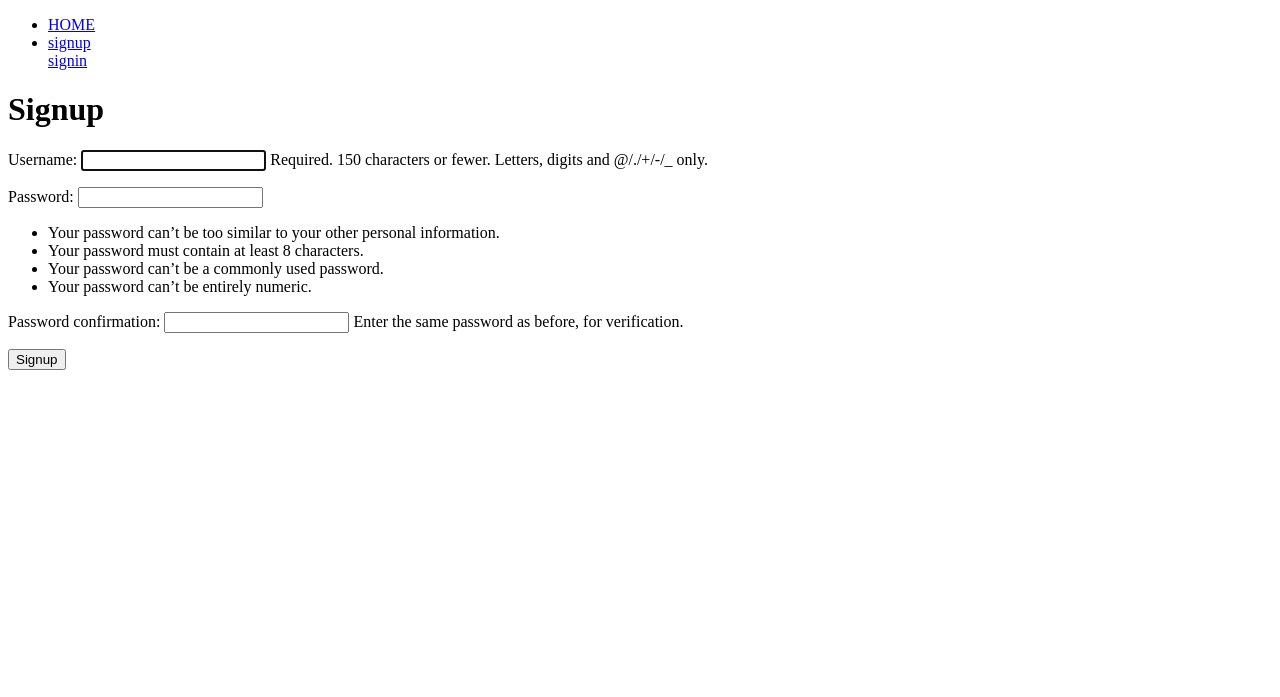
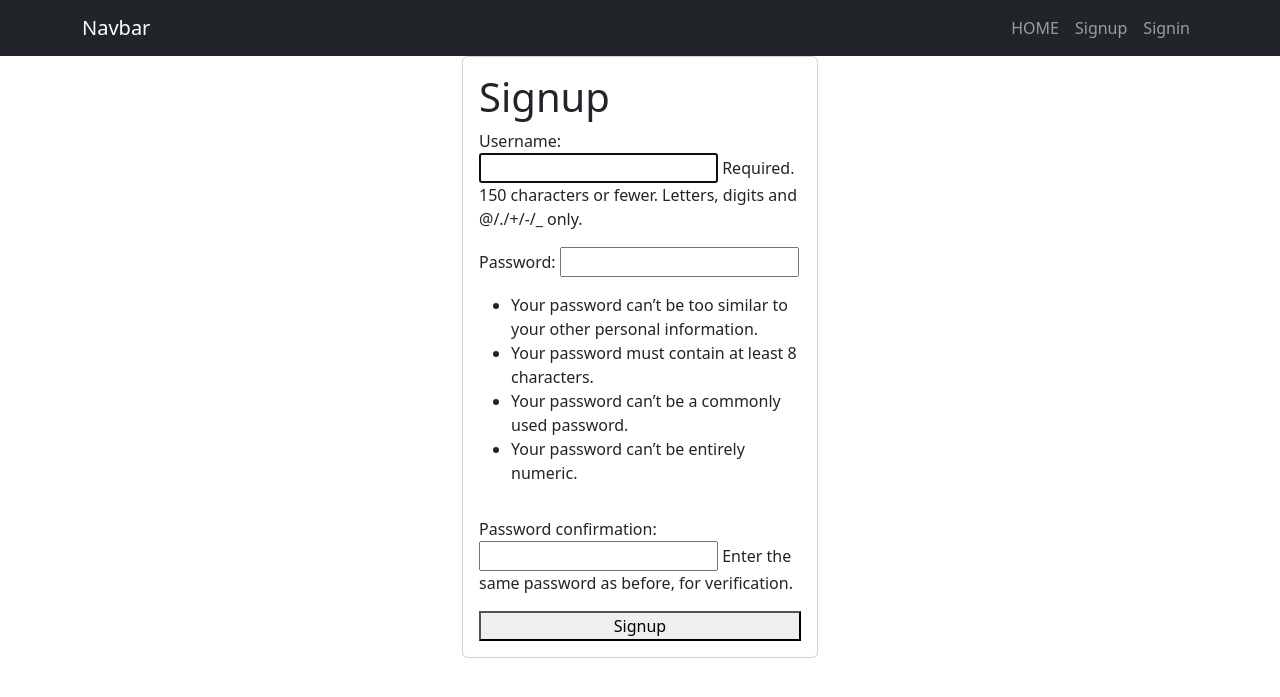
Before and after one commit to garciafelipe1/ProjectWithDjanAndAuthentication, a Django app: page /signup/ in a window 1280 px wide. Shown: the top 697 px of the page. Run offline with Django 5.2, Linux system fonts and the light colour scheme.

Commit message:
changes: form signup

```diff
--- a/djangocrud/settings.py
+++ b/djangocrud/settings.py
@@ -118,6 +118,8 @@ USE_TZ = True
 
 STATIC_URL = 'static/'
 
+LOGIN_URL= 'signin'
+
 # Default primary key field type
 # https://docs.djangoproject.com/en/5.1/ref/settings/#default-auto-field
 
--- a/djangocrud/urls.py
+++ b/djangocrud/urls.py
@@ -24,6 +24,7 @@ urlpatterns = [
     path("", views.home, name="home"),
     path("signup/", views.signup, name="home"),
     path("tasks/", views.tasks, name="tasks"),
+    path("tasks_completed/", views.tasks_completed, name="tasks_completed"),
     path("tasks/create/", views.create_task, name="create_task"),
     path("task/<int:task_id>/", views.task_detail, name="task_detail"),
     path("task/<int:task_id>/complete", views.complete_task ,name="complete_task"),
--- a/tasks/templates/base.html
+++ b/tasks/templates/base.html
@@ -4,32 +4,48 @@
     <meta charset="UTF-8">
     <meta name="viewport" content="width=device-width, initial-scale=1.0">
     <title>django crud</title>
+    <link rel="stylesheet" href="https://cdn.jsdelivr.net/npm/bootstrap@5.3.3/dist/css/bootstrap.min.css">
 </head>
 <body>
-    <nav>
-        <ul>
-            <li>
-                <a href="/">HOME</a>
+    <nav class="navbar navbar-expand-lg black navbar-dark bg-dark">
+        <div class="container">
+          <a class="navbar-brand" href="#">Navbar</a>
+          <button class="navbar-toggler" type="button" data-bs-toggle="collapse" data-bs-target="#navbarNav" aria-controls="navbarNav" aria-expanded="false" aria-label="Toggle navigation">
+            <span class="navbar-toggler-icon"></span>
+          </button>
+          <div class="collapse navbar-collapse" id="navbarNav">
+            <ul class="navbar-nav ms-auto">
+                <li class="nav-item">
+                    <a href="/" class="nav-link">HOME</a>
                 </li>
                 {% if user.is_authenticated %}
-            <li>
-                <a href="/tasks">tasks</a>
+                    <li class="nav-item">
+                        <a href="{% url 'tasks' %}" class="nav-link ">Tasks pending</a>
                     </li>
-            <li>
-                <a href="/tasks/create/">create tasks</a>
+                    <li class="nav-item">
+                        <a href="{% url 'tasks_completed' %}" class="nav-link">Tasks completed</a>
                     </li>
-            <li>
-                <a href="/logout">logout</a>
+                    <li class="nav-item">
+                        <a href="/tasks/create/" class="nav-link">Create tasks</a>
+                    </li>
+                    <li class="nav-item">
+                        <a href="/logout" class="nav-link">Logout</a>
                     </li>
                 {% else %}
-            <li>
-                <a href="/signup">signup</a>
+                    <li class="nav-item">
+                        <a href="/signup" class="nav-link">Signup</a>
                     </li>
-                <a href="/signin">signin</a>
+                    <li class="nav-item">
+                        <a href="/signin" class="nav-link">Signin</a>
                     </li>
                 {% endif %}
             </ul>
+
+          </div>
+        </div>
       </nav>
+
+
 
     {% block content %}
     {% endblock %}
--- a/tasks/templates/signup.html
+++ b/tasks/templates/signup.html
@@ -1,13 +1,22 @@
 {% extends 'base.html' %}
 
 {% block content %}
+
+<main class="container">
+    <div class="row">
+        <div class="col-md-4 offset-md-4">
+            <form  method="post" class="card card-body">
                 <h1>Signup</h1>
                 {{error}}
-<form  method="post">
                 {%csrf_token%}
                 {{form.as_p}}
                 <button>Signup</button>
             </form>
 
+        </div>
+    </div>
+
+</main>
+
 
 {% endblock %}
--- a/tasks/templates/tasks.html
+++ b/tasks/templates/tasks.html
@@ -2,7 +2,7 @@
 
 
 {% block content %}
-<h1>Task</h1>
+<h1>Task pending</h1>
 
 
 <ul>
@@ -16,7 +16,10 @@
             {% endif %}
             <p>{{task.description}}</p>
             <p>{{task.user.username}}</p>
+            <p>{{task.datecompleted|date:'M J Y:i'}}</p>
         </a>
+
+
 
 
     </li>
--- a/tasks/views.py
+++ b/tasks/views.py
@@ -8,6 +8,8 @@ from .forms import TaskForm
 from .models import Task
 from django.contrib.auth.decorators import login_required
 from django.utils import timezone
+
+
 # Create your views here.
 def home(request):
     return render(request, "home.html")
@@ -39,6 +41,8 @@ def signup(request):
         {"form": UserCreationForm, "error": "PASSWORD Do not match"},
     )
 
+
+@login_required
 def tasks(request):
     if request.user.is_authenticated:
         tasks = Task.objects.filter(user=request.user)
@@ -47,6 +51,7 @@ def tasks(request):
 
     return render(request, 'tasks.html', {'tasks': tasks, 'user_authenticated': request.user.is_authenticated})
 
+@login_required
 def create_task(request):
 
 
@@ -67,6 +72,10 @@ def create_task(request):
                 'error': 'please provide valid dates'
             })
 
+
+
+
+@login_required
 def task_detail(request,task_id):
     if request.method == 'GET':
         task = get_object_or_404(Task, pk=task_id, user=request.user)
@@ -86,7 +95,7 @@ def task_detail(request,task_id):
             })
 
 
-
+@login_required
 def signout(request):
     logout(request)
     return redirect('home')
@@ -119,9 +128,15 @@ def complete_task(request, task_id):
     task.save()
     return redirect('tasks')
 
-
+@login_required
 def delete_task(request, task_id):
     task = get_object_or_404(Task, pk=task_id, user=request.user)
     if request.method == 'POST':
       task.delete()
       return redirect('tasks')
+
+
+@login_required
+def tasks_completed(request):
+    tasks = Task.objects.filter(user=request.user, datecompleted__isnull=False).order_by('-datecompleted')
+    return render(request, 'tasks.html', {'tasks': tasks})
```
Also changed, not shown: tasks/templates/home.html (+17 -1 lines), db.sqlite3. Lines whose indentation alone changed are shown as unchanged.
